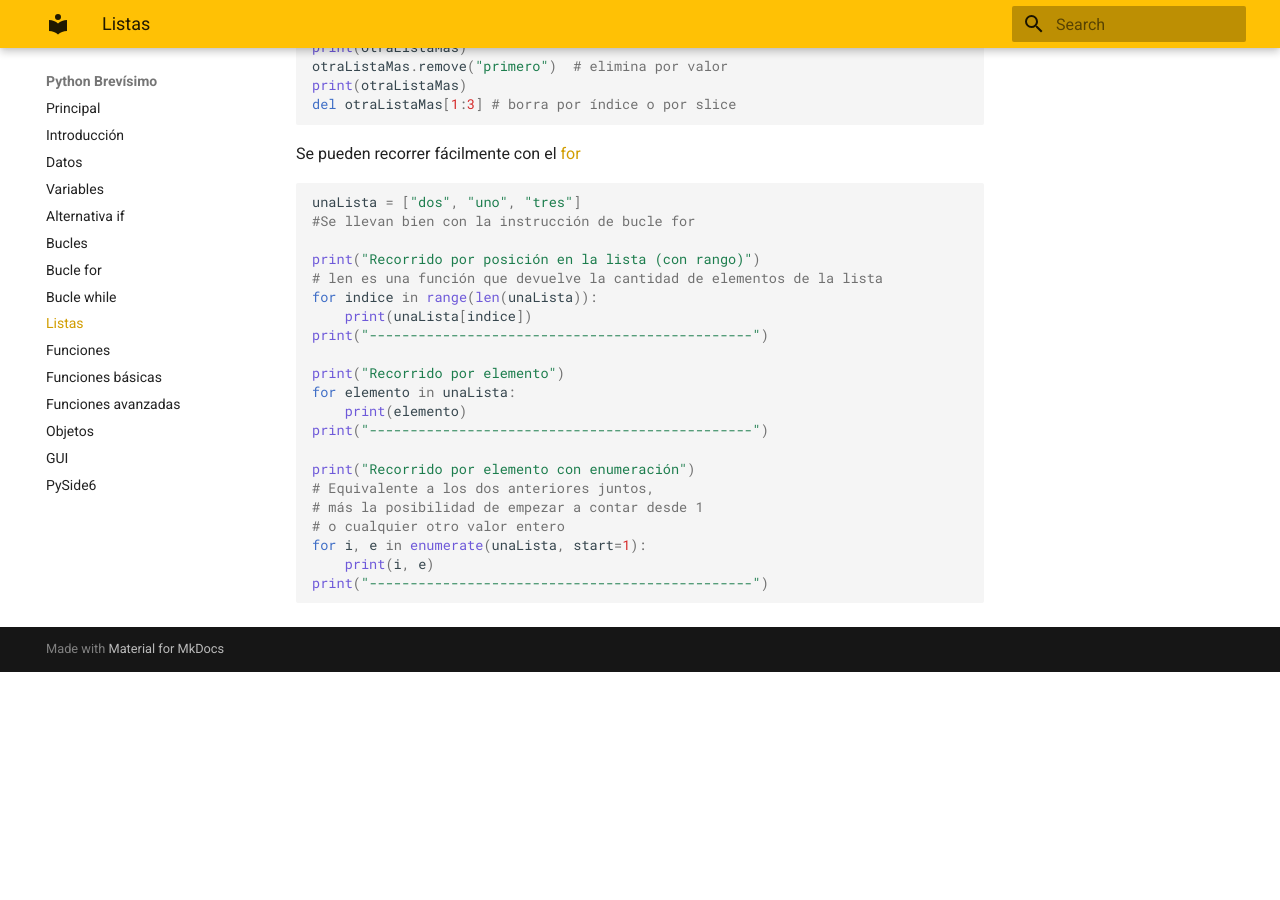
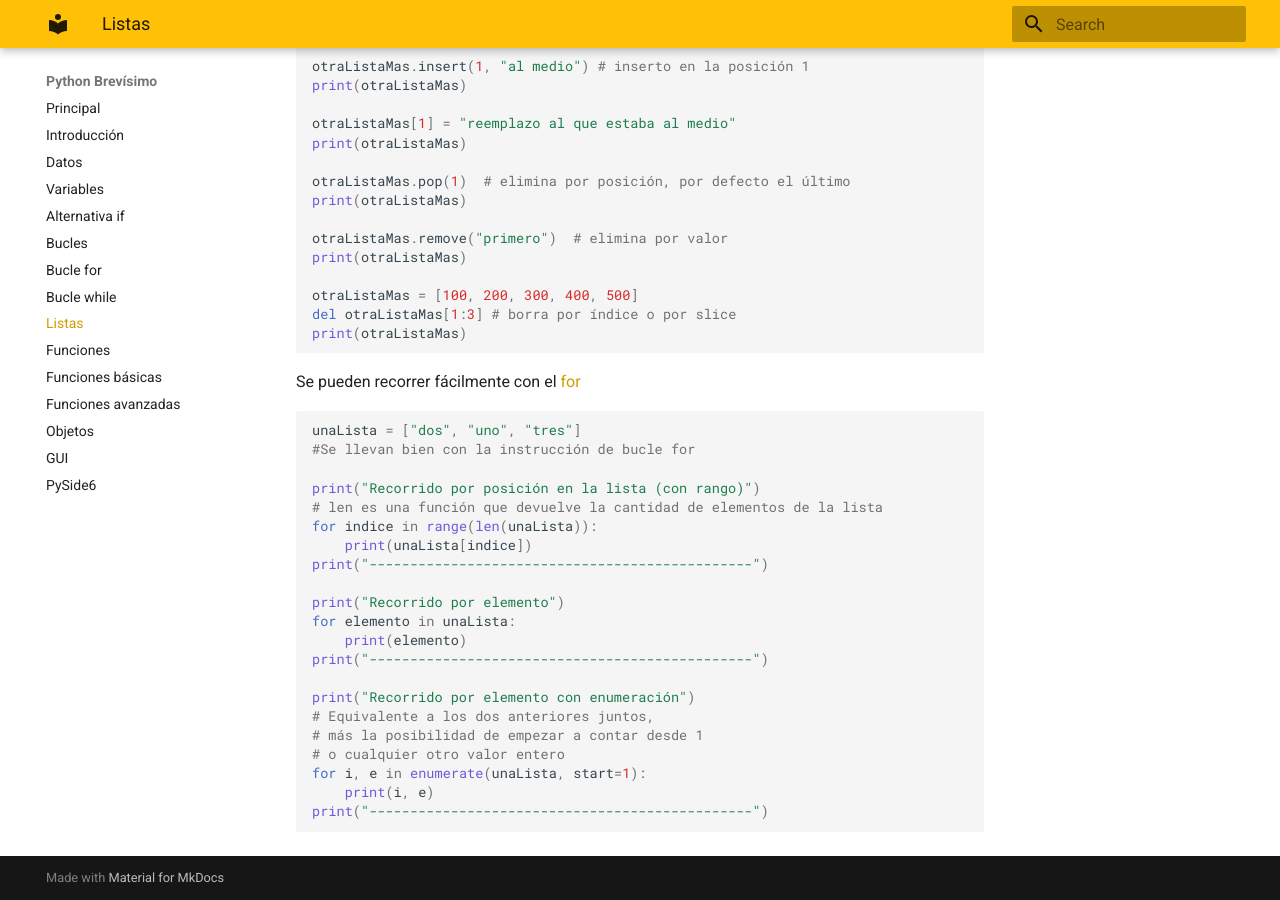
Before and after one commit to pablokan/python_brevisimo, an MkDocs documentation site: the page built from docs/listas.md, in a window 1280 px wide and 900 px high, scrolled down 819 px. Built offline with MkDocs 1.6.1 and Material for MkDocs 9.7.7, drawn with Linux system fonts in a browser that asks for light colours; before the commit the page ends 1491 px from its top, so only the background shows below that.

Commit message:
listas 2023 03

````diff
--- a/docs/listas.md
+++ b/docs/listas.md
@@ -16,29 +16,40 @@
 
 # Ahora declaro, asigno y reemplazo:
 otraLista = []  # lista vacía - Sirve como declaración
+
 otraLista[0] = 111  # IndexError: list assignment index out of range
 # No funcionó porque la posición cero aún no existe
+
 otraLista = ["q"] # asigno
 print(otraLista)
+
 otraLista[0] = 111  # reemplazo (ahora funciona porque la posición cero ya tenía valor)
 print(otraLista)
+
 
 # Y finalmente agrego, inserto, saco y borro
 otraListaMas = []
 otraListaMas.append("primero") # agrego
 print(otraListaMas)
+
 otraListaMas.append("segundo") # agrego otro valor al fondo
 print(otraListaMas)
+
 otraListaMas.insert(1, "al medio") # inserto en la posición 1
 print(otraListaMas)
+
 otraListaMas[1] = "reemplazo al que estaba al medio"
 print(otraListaMas)
+
 otraListaMas.pop(1)  # elimina por posición, por defecto el último
 print(otraListaMas)
+
 otraListaMas.remove("primero")  # elimina por valor
 print(otraListaMas)
+
+otraListaMas = [100, 200, 300, 400, 500]
 del otraListaMas[1:3] # borra por índice o por slice
-
+print(otraListaMas)
 ```
 
 Se pueden recorrer fácilmente con el [for](bucles/for.md)
````
